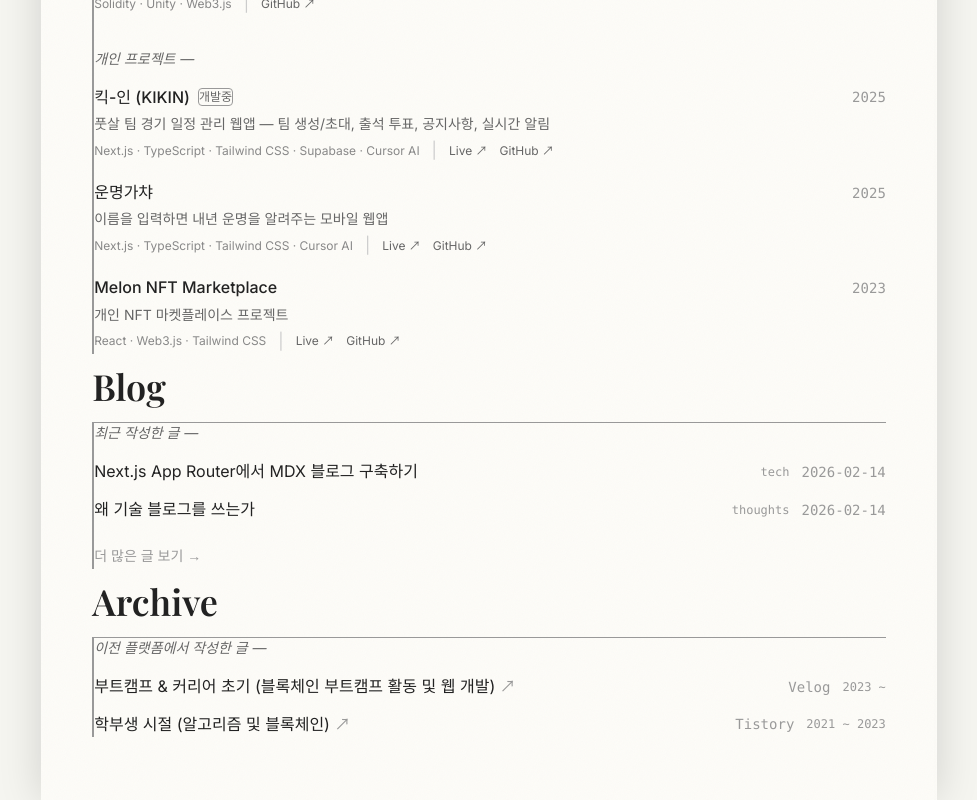
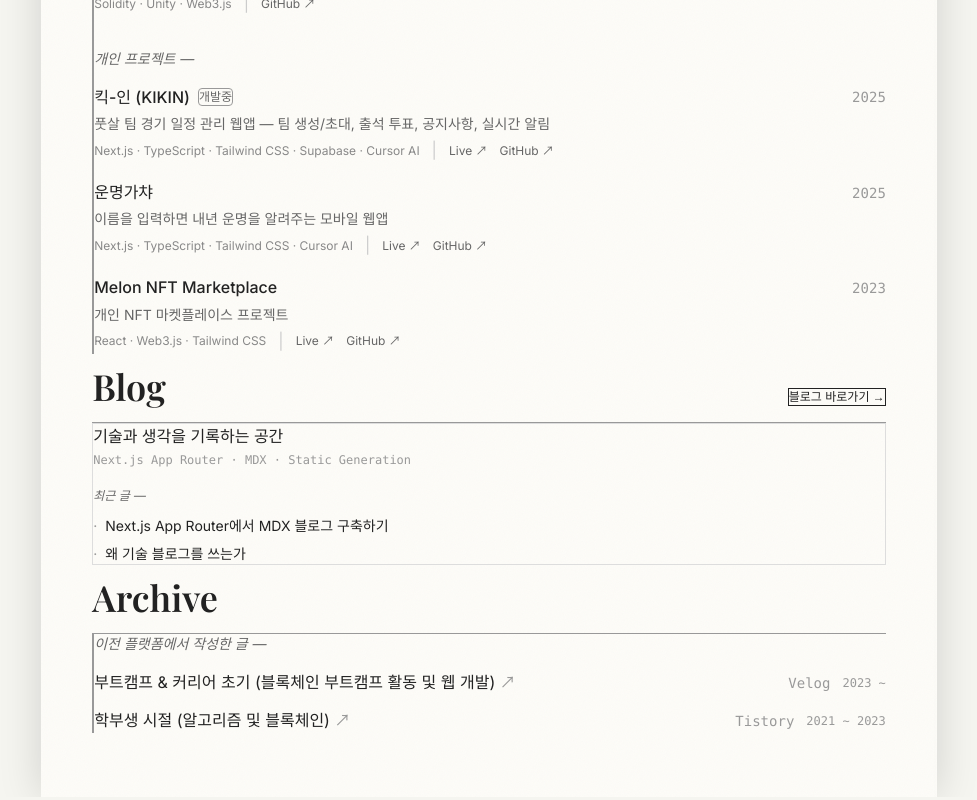
Before and after one commit to Melonisjy/resume, a Next.js app: page / in a window 1280 px wide. Shown: the part 2864-3664 px from the top of the page, without its empty margins (151-1128 px from the left). Built offline with nearby package versions, Linux system fonts and the light colour scheme.

Commit message:
refactor: 개선된 블로그 포스트 컴포넌트

```diff
--- a/components/BlogPosts.tsx
+++ b/components/BlogPosts.tsx
@@ -2,7 +2,6 @@
 
 import { useEffect, useState } from "react";
 import { motion } from "framer-motion";
-import Section from "./Section";
 import { useLanguage } from "@/lib/i18n/LanguageContext";
 import { translations } from "@/lib/i18n/translations";
 
@@ -29,75 +28,92 @@ export default function BlogPosts() {
       .catch(() => setLoading(false));
   }, []);
 
-  if (loading) {
   return (
-      <Section id="blog" title={t.title[lang]}>
-        <div className="border-l-2 border-[#999] dark:border-[#444] pl-4 md:pl-6 transition-colors duration-300">
-          <p className="text-[#666] dark:text-[#aaa] text-sm italic">
-            {t.loading[lang]}
-          </p>
-        </div>
-      </Section>
-    );
-  }
-
-  if (posts.length === 0) {
-    return null;
-  }
-
-  return (
-    <Section id="blog" title={t.title[lang]}>
-      <div className="border-l-2 border-[#999] dark:border-[#444] pl-4 md:pl-6 transition-colors duration-300">
-        <motion.p
+    <motion.section
+      id="blog"
+      initial={{ opacity: 0, y: 50 }}
+      whileInView={{ opacity: 1, y: 0 }}
+      viewport={{ once: true, margin: "-100px" }}
+      transition={{ duration: 0.6, ease: "easeOut" }}
+      className="mb-1 scroll-mt-20 md:mb-3"
+    >
+      {/* Title + CTA */}
+      <div className="flex items-baseline justify-between mb-3 md:mb-4">
+        <motion.h2
+          initial={{ opacity: 0, x: -20 }}
+          whileInView={{ opacity: 1, x: 0 }}
+          viewport={{ once: true }}
+          transition={{ duration: 0.5, delay: 0.2 }}
+          className="font-heading text-2xl font-semibold text-[#222] dark:text-[#f5f5f0] md:text-4xl transition-colors duration-300"
+        >
+          {t.title[lang]}
+        </motion.h2>
+        <motion.a
+          href="/blog"
           initial={{ opacity: 0 }}
           whileInView={{ opacity: 1 }}
           viewport={{ once: true }}
+          transition={{ duration: 0.5, delay: 0.4 }}
+          className="px-3 py-1.5 text-xs border border-[#222] dark:border-[#f5f5f0] text-[#222] dark:text-[#f5f5f0] hover:bg-[#222] hover:text-[#f5f5f0] dark:hover:bg-[#f5f5f0] dark:hover:text-[#222] transition-all duration-300"
+        >
+          {t.moreLink[lang]}
+        </motion.a>
+      </div>
+
+      {/* Card */}
+      <div className="border-t border-[#999] dark:border-[#444] pt-3 md:pt-4 transition-colors duration-300">
+        <motion.div
+          initial={{ opacity: 0, y: 20 }}
+          whileInView={{ opacity: 1, y: 0 }}
+          viewport={{ once: true }}
           transition={{ duration: 0.5 }}
-          className="text-[#666] dark:text-[#aaa] text-sm mb-4 italic transition-colors duration-300"
+          className="border border-[#ddd] dark:border-[#333] p-5 md:p-7 transition-colors duration-300"
         >
+          {/* Tagline + Tech Stack */}
+          <p className="text-[#222] dark:text-[#f5f5f0] text-base mb-1 transition-colors duration-300">
+            {t.tagline[lang]}
+          </p>
+          <p className="text-xs text-[#999] dark:text-[#666] font-mono mb-5 transition-colors duration-300">
+            {t.techStack}
+          </p>
+
+          {/* Recent Posts */}
+          {loading ? (
+            <p className="text-[#666] dark:text-[#aaa] text-sm italic transition-colors duration-300">
+              {t.loading[lang]}
+            </p>
+          ) : posts.length > 0 ? (
+            <>
+              <p className="text-[#666] dark:text-[#aaa] text-xs mb-3 italic transition-colors duration-300">
                 {t.recentLabel[lang]}
-        </motion.p>
-
-        <div className="space-y-3">
+              </p>
+              <div className="space-y-2">
                 {posts.map((post, index) => (
                   <motion.div
                     key={post.slug}
                     initial={{ opacity: 0, x: -10 }}
                     whileInView={{ opacity: 1, x: 0 }}
                     viewport={{ once: true }}
-              transition={{ duration: 0.4, delay: index * 0.05 }}
+                    transition={{ duration: 0.3, delay: index * 0.05 }}
                   >
                     <a
                       href={`/blog/${post.slug}`}
-                className="group flex flex-col md:flex-row md:items-center md:justify-between gap-1"
+                      className="group flex items-center gap-2 text-sm"
                     >
+                      <span className="text-[#999] dark:text-[#666] transition-colors duration-300">
+                        ·
+                      </span>
                       <span className="text-[#222] dark:text-[#f5f5f0] group-hover:text-[#666] dark:group-hover:text-[#aaa] transition-colors duration-300">
                         {post.title}
                       </span>
-                <div className="flex items-center gap-3">
-                  <span className="text-xs text-[#999] dark:text-[#666] font-mono transition-colors duration-300">
-                    {post.category}
-                  </span>
-                  <span className="text-sm text-[#999] dark:text-[#666] font-mono tabular-nums transition-colors duration-300">
-                    {post.date}
-                  </span>
-                </div>
                     </a>
                   </motion.div>
                 ))}
               </div>
-
-        <motion.a
-          href="/blog"
-          initial={{ opacity: 0 }}
-          whileInView={{ opacity: 1 }}
-          viewport={{ once: true }}
-          transition={{ duration: 0.5, delay: 0.3 }}
-          className="inline-block mt-6 text-sm text-[#999] dark:text-[#666] hover:text-[#222] dark:hover:text-[#f5f5f0] transition-colors duration-300"
-        >
-          {t.moreLink[lang]}
-        </motion.a>
+            </>
+          ) : null}
+        </motion.div>
       </div>
-    </Section>
+    </motion.section>
   );
 }
--- a/lib/i18n/translations.ts
+++ b/lib/i18n/translations.ts
@@ -106,11 +106,20 @@ export const translations = {
             en: "API integration and screen implementation through backend collaboration",
           },
         ],
-        tech: ["TypeScript", "Next.js", "Zustand", "Tailwind CSS", "TanStack Query"],
+        tech: [
+          "TypeScript",
+          "Next.js",
+          "Zustand",
+          "Tailwind CSS",
+          "TanStack Query",
+        ],
       },
       {
         title: { ko: "교육운영", en: "Education Operations" },
-        company: { ko: "경기도경제과학진흥원", en: "Gyeonggi Economic Science Promotion Agency" },
+        company: {
+          ko: "경기도경제과학진흥원",
+          en: "Gyeonggi Economic Science Promotion Agency",
+        },
         period: { ko: "2025.05 ~ 2025.10", en: "May 2025 ~ Oct 2025" },
         description: {
           ko: "공기업 교육운영직무 (계약직)",
@@ -318,7 +327,13 @@ export const translations = {
           ko: "풋살 팀 경기 일정 관리 웹앱 — 팀 생성/초대, 출석 투표, 공지사항, 실시간 알림",
           en: "Futsal team match management webapp — Team creation, attendance voting, announcements, real-time notifications",
         },
-        tech: ["Next.js", "TypeScript", "Tailwind CSS", "Supabase", "Cursor AI"],
+        tech: [
+          "Next.js",
+          "TypeScript",
+          "Tailwind CSS",
+          "Supabase",
+          "Cursor AI",
+        ],
         period: "2025",
         status: { ko: "개발중", en: "In Dev" },
         link: "https://kikin-gules.vercel.app/",
@@ -350,9 +365,14 @@ export const translations = {
   },
   blog: {
     title: { ko: "Blog", en: "Blog" },
+    tagline: {
+      ko: "기술과 생각을 기록하는 공간",
+      en: "A space for recording tech and thoughts",
+    },
+    techStack: "Next.js App Router · MDX · Static Generation",
     loading: { ko: "불러오는 중...", en: "Loading..." },
-    recentLabel: { ko: "최근 작성한 글 —", en: "Recent Posts —" },
-    moreLink: { ko: "더 많은 글 보기 →", en: "View More Posts →" },
+    recentLabel: { ko: "최근 글 —", en: "Recent —" },
+    moreLink: { ko: "블로그 바로가기 →", en: "Visit Blog →" },
   },
   archive: {
     title: { ko: "Archive", en: "Archive" },
```
Lines whose indentation alone changed are shown as unchanged.
